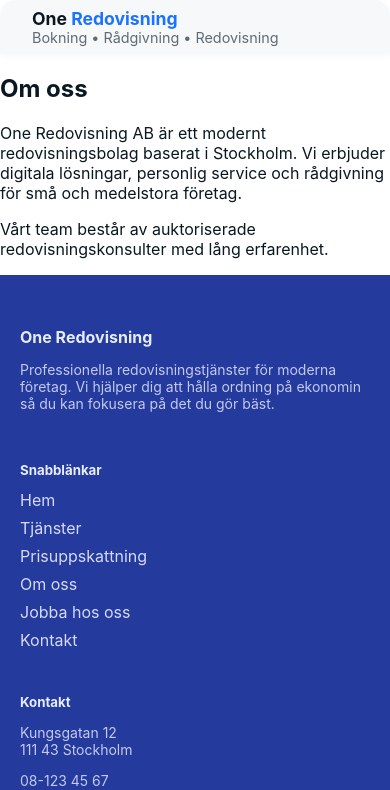
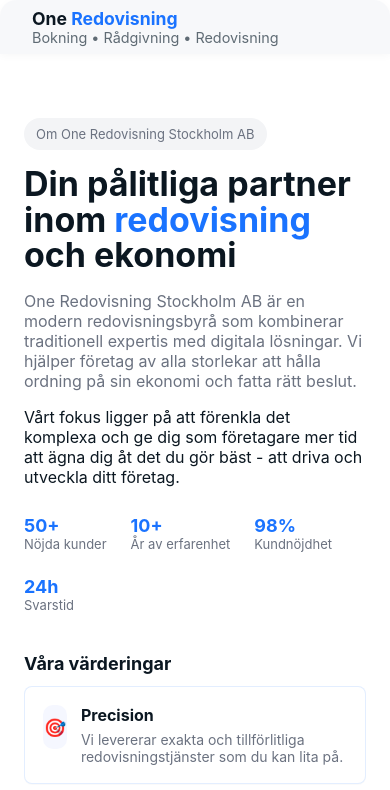
Before and after one commit to draginojd/one-redovisning, a React (Create React App) app in the folder client/: page /om-oss in a window 390 px wide. Shown: the top 790 px of the page. Built offline with nearby package versions, Linux system fonts and the light colour scheme.

Commit message:
created om-oss content, added styling + icons and media queries

```diff
--- /dev/null
+++ b/client/src/pages/OmOss.css
@@ -0,0 +1,121 @@
+:root{
+  /* use the project's primary blue */
+  --accent: var(--color-primary);
+  --muted:#6b7280;
+  --card-bg:#fff;
+  --card-border: rgba(var(--color-primary-rgb), 0.12);
+}
+
+.omoss-section{
+  padding:64px 24px;
+}
+
+.omoss-container{
+  max-width:1100px;
+  margin:0 auto;
+  display:grid;
+  grid-template-columns:1fr 420px;
+  gap:40px;
+  align-items:start;
+}
+
+.omoss-left .eyebrow{
+  display:inline-block;
+  background:#f3f4f6;
+  color:var(--muted);
+  padding:8px 12px;
+  border-radius:999px;
+  font-size:13px;
+  margin-bottom:16px;
+}
+
+.omoss-title{
+  font-size:34px;
+  line-height:1.05;
+  margin:0 0 18px 0;
+}
+
+.omoss-title .accent{
+  color:var(--accent);
+}
+
+.lead{
+  color:var(--muted);
+  max-width:620px;
+}
+
+.stats-row{
+  display:flex;
+  gap:24px;
+  margin-top:28px;
+}
+
+.stat{
+  text-align:left;
+}
+
+.stat-number{
+  color:var(--accent);
+  font-weight:700;
+  font-size:18px;
+}
+
+.stat-label{
+  font-size:13px;
+  color:var(--muted);
+}
+
+.omoss-right{
+  border-radius:8px;
+}
+
+.values-heading{
+  margin:0 0 12px 0;
+  font-size:18px;
+}
+
+.values-list{
+  display:flex;
+  flex-direction:column;
+  gap:16px;
+}
+
+.value-card{
+  display:flex;
+  gap:14px;
+  align-items:flex-start;
+  background:var(--card-bg);
+  border:1px solid var(--card-border);
+  padding:18px;
+  border-radius:8px;
+  box-shadow:0 1px 0 rgba(11,15,30,0.02);
+}
+
+.value-icon{
+  width:44px;
+  height:44px;
+  border-radius:10px;
+  background:#f5f7ff;
+  display:flex;
+  align-items:center;
+  justify-content:center;
+  font-size:18px;
+}
+
+.value-title{
+  margin:0 0 6px 0;
+}
+
+.value-text{
+  margin:0;
+  color:var(--muted);
+  font-size:14px;
+}
+
+@media (max-width:900px){
+  .omoss-container{
+    grid-template-columns:1fr;
+  }
+
+  .stats-row{flex-wrap:wrap}
+}
--- a/client/src/pages/OmOss.js
+++ b/client/src/pages/OmOss.js
@@ -1,15 +1,93 @@
 import React from 'react';
 import { motion } from 'framer-motion';
+import './OmOss.css';
+
+const values = [
+  {
+    title: 'Precision',
+    text: 'Vi levererar exakta och tillförlitliga redovisningstjänster som du kan lita på.',
+    icon: '🎯',
+  },
+  {
+    title: 'Personlig service',
+    text: 'Varje kund är unik och får skräddarsydda lösningar för sina specifika behov.',
+    icon: '💙',
+  },
+  {
+    title: 'Expertis',
+    text: 'Vårt team består av auktoriserade redovisningskonsulter med gedigen erfarenhet.',
+    icon: '🧾',
+  },
+  {
+    title: 'Partnerskap',
+    text: 'Vi ser oss som din partner i företagets framgång och tillväxt.',
+    icon: '🤝',
+  },
+];
 
 function OmOss() {
   return (
-    <motion.section initial={{ y: 20, opacity: 0 }} animate={{ y: 0, opacity: 1 }} transition={{ duration: 0.6 }}>
-      <h2>Om oss</h2>
-      <p>
-        One Redovisning AB är ett modernt redovisningsbolag baserat i Stockholm. Vi erbjuder
-        digitala lösningar, personlig service och rådgivning för små och medelstora företag.
-      </p>
-      <p>Vårt team består av auktoriserade redovisningskonsulter med lång erfarenhet.</p>
+    <motion.section
+      className="omoss-section"
+      initial={{ y: 20, opacity: 0 }}
+      animate={{ y: 0, opacity: 1 }}
+      transition={{ duration: 0.6 }}
+    >
+      <div className="omoss-container">
+        <div className="omoss-left">
+          <div className="eyebrow">Om One Redovisning Stockholm AB</div>
+          <h1 className="omoss-title">
+            Din pålitliga partner inom <span className="accent">redovisning</span> och ekonomi
+          </h1>
+
+          <p className="lead">
+            One Redovisning Stockholm AB är en modern redovisningsbyrå som kombinerar
+            traditionell expertis med digitala lösningar. Vi hjälper företag av alla storlekar att
+            hålla ordning på sin ekonomi och fatta rätt beslut.
+          </p>
+
+          <p>
+            Vårt fokus ligger på att förenkla det komplexa och ge dig som företagare mer tid att ägna
+            dig åt det du gör bäst - att driva och utveckla ditt företag.
+          </p>
+
+          <div className="stats-row">
+            <div className="stat">
+              <div className="stat-number">50+</div>
+              <div className="stat-label">Nöjda kunder</div>
+            </div>
+            <div className="stat">
+              <div className="stat-number">10+</div>
+              <div className="stat-label">År av erfarenhet</div>
+            </div>
+            <div className="stat">
+              <div className="stat-number">98%</div>
+              <div className="stat-label">Kundnöjdhet</div>
+            </div>
+            <div className="stat">
+              <div className="stat-number">24h</div>
+              <div className="stat-label">Svarstid</div>
+            </div>
+          </div>
+        </div>
+
+        <aside className="omoss-right">
+          <h3 className="values-heading">Våra värderingar</h3>
+          <div className="values-list">
+            {values.map((v) => (
+              <article className="value-card" key={v.title}>
+                <div className="value-icon" aria-hidden>
+                  {v.icon}
+                </div>
+                <div className="value-body">
+                  <h4 className="value-title">{v.title}</h4>
+                  <p className="value-text">{v.text}</p>
+                </div>
+              </article>
+            ))}
+          </div>
+        </aside>
+      </div>
     </motion.section>
   );
 }
```
